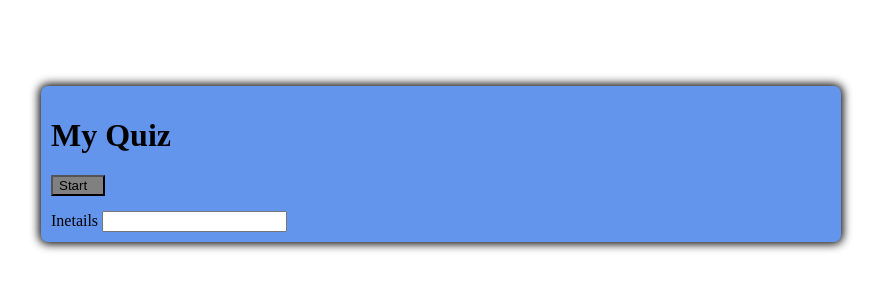
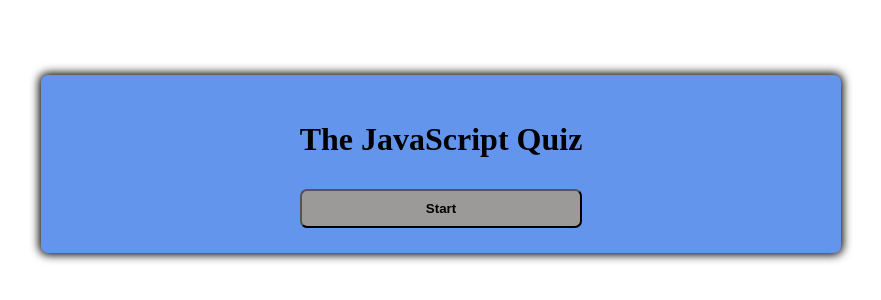
Before and after one commit to SantiagoHR2020/04-Web-APIs-Code-Quiz, a plain HTML site: page index.html in a window 1280 px wide. Shown: the part 236-536 px from the top of the page, without its empty margins (199-1080 px from the left). Drawn offline with Linux system fonts and the light colour scheme.

Commit message:
started page updated

```diff
--- a/assets/script.js
+++ b/assets/script.js
@@ -48,14 +48,14 @@ function selectAnswer() {
 
     console.log(this);
   } else {
-    this.classList.add("right");
+    this.classList.add("correct");
     console.log("right");
     time += 4;
     score++
   }
   Q++;
   if (Q === questionArray.length) {
-    endGame();
+    setTimeout(endGame, 500);
   } else {
     setTimeout(buildQuestion, 500);
   }
@@ -73,7 +73,7 @@ function runClock() {
 
   console.log(time);
   if (time <= 0) {
-    endGame();
+    setTimeout(endGame, 500);
   }
 }
 
--- a/assets/style.css
+++ b/assets/style.css
@@ -24,6 +24,14 @@ body{
     box-shadow:0 0 10px 2px ;
 }
 
+.start-layout{
+    display: grid;
+    justify-content: center;
+    align-items: center;
+    margin: 15px 0;
+    gap: 10px;
+}
+
 .btn-layout{
     display: grid;
     grid-template-columns: repeat(2, auto);
@@ -32,17 +40,20 @@ body{
 }
 
 .btn {
-    background-color: gray;
+    background-color: rgb(156, 153, 153);
+    border-radius: 7px;
+    padding: 10px;
+    font-weight: bold;
 
 }
 
 .correct {
-    background-color: green;
+    background-color: rgb(6, 138, 6);
 
 }
 
 .wrong {
-    background-color: red;
+    background-color: rgb(197, 8, 8);
 
 }
 
--- a/index.html
+++ b/index.html
@@ -10,19 +10,19 @@
   </head>
   <body>
     <div class="container">
-      <div id="start-screen">
-        <h1 class="title">My Quiz</h1>
-        <button id="start-btn" class="btn btn-layout">Start</button>
+      <div id="start-screen" class="start-layout">
+        <h1 class="title">The JavaScript Quiz</h1>
+        <button id="start-btn" class="btn">Start</button>
       </div>
       <div class="hide" id="quiz-screen">
         <h3 id="timer">Timer</h3>
         <div id="question">Question</div>
         <div id="answers" class="btn-layout"></div>
       </div>
-      <div  id="results">
+      <div class="hide" id="results">
         <div>
           <form action="submit">
-            <label for="inetial">Inetails</label>
+            <label for="inetial">Inetails: </label>
             <input type="text" id="inetial">
           </form>
         </div>
```
